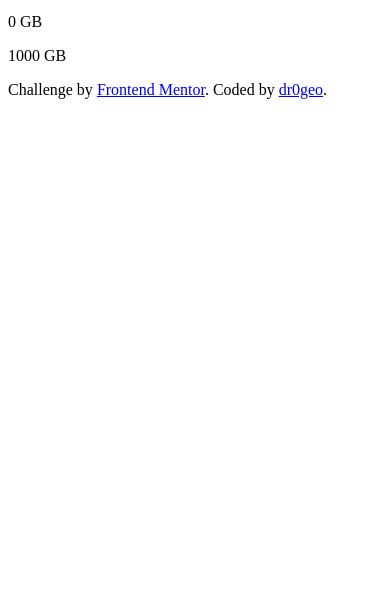
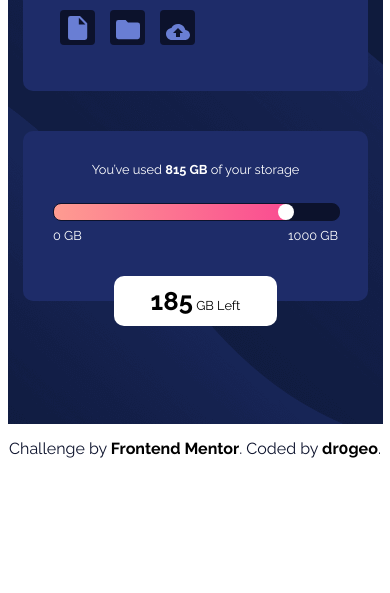
Before and after one commit to dr0geo/FEMProject3, a plain HTML site: page index.html in a window 390 px wide. Shown: the part 251-844 px from the top of the page. Drawn offline with Linux system fonts and the light colour scheme.

Commit message:
Mobile design added

```diff
--- a/index.html
+++ b/index.html
@@ -27,7 +27,7 @@
 
 		<p id="remaining"><strong>185</strong> GB Left</p>
 		<div id="triangle"></div>
-		<p>You’ve used <strong>815 GB</strong> of your storage</p>
+		<p id="storage">You’ve used <strong>815 GB</strong> of your storage</p>
 		<p id="separator"><div id="circle"></div></p>
 		<div id="progress"><p>0 GB</p><p>1000 GB</p></div>
 	</section>
--- a/styles.css
+++ b/styles.css
@@ -132,3 +132,137 @@
 	footer a:hover {
 		opacity: 0.8;
 	}
+}
+
+
+/* Mobile design */
+
+@media screen and (max-width: 768px) {
+
+
+	body {
+		font-family: "Raleway", sans-serif;
+		color: white;
+	}
+
+	#main {
+		display: flex;
+		flex-direction: column;
+		height: 667px;
+		max-width: 375px;
+		width: 100vw;
+		margin: auto;
+		background-image: url("images/bg-mobile.png");
+		background-repeat: no-repeat;
+		background-position: bottom;
+		justify-content: center;
+		align-items: center;
+	}
+
+	#section1 {
+		display: flex;
+		flex-direction: column;
+		background-color: #1E2C69;
+		border-radius: 10px 95px 10px 10px;
+		max-width: 285px;
+		width: 95vw;
+		height: 150px;
+		padding: 30px;
+	}
+
+	#logo {
+		display: flex;
+		align-items: center;
+		justify-items:center;
+		border-radius: 4px;
+		padding: 7px 7px 7px 7px;
+	}
+
+	.background {
+		height: 35px;
+		width: 35px;
+		background: #0C122C;
+		border-radius: 4px;
+		margin-right: 15px;
+		text-align: center;
+	}
+
+	.background img {
+		vertical-align: -80%;
+	}
+
+	#section2 {
+		display: flex;
+		flex-direction: column;
+		background-color: #1E2C69;
+		font-size: 0.8em;
+		justify-content: center;
+		margin-top: 40px;
+		height: 110px;
+		max-width: 285px;
+		width: 95vw;
+		padding: 30px;
+		border-radius: 10px;
+	}
+
+	#storage {
+		margin-top: 70px;
+		align-self: center;
+	}
+
+	#remaining {
+		background-color: white;
+		padding: 10px 10px 10px 10px;
+		color: black;
+		width: 50%;
+		text-align: center;
+		align-self: center;
+		border-radius: 10px;
+		margin-top: 60px;
+		order: 1;
+	}
+
+	#remaining strong {
+		font-size: 2.0em;
+	}
+
+	#separator {
+		background: linear-gradient(90deg, #FE9C91 0%, #FA4C91 81.5%, #0C122C 81.5%);
+		width: 100%;
+		min-height: 16px;
+		border-radius: 8px;
+		border: 1px solid #0C122C;
+	}
+
+	#circle {
+		width: 16px;
+		min-height: 16px;
+		border-radius: 8px;
+		background: white;
+		margin-top: -30px;
+		margin-left: 79%;
+	}
+
+	#progress {
+		display: flex;
+		justify-content: space-between;
+		margin-top: -30px;
+		margin-bottom: -40px;
+	}
+
+	footer {
+		color: #0C122C;
+		text-align: center;
+		margin-top: 15px;
+	}
+
+	footer a {
+		color: black;
+		text-decoration: none;
+		font-weight: bold;
+	}
+
+	footer a:hover {
+		opacity: 0.8;
+	}
+}
```
